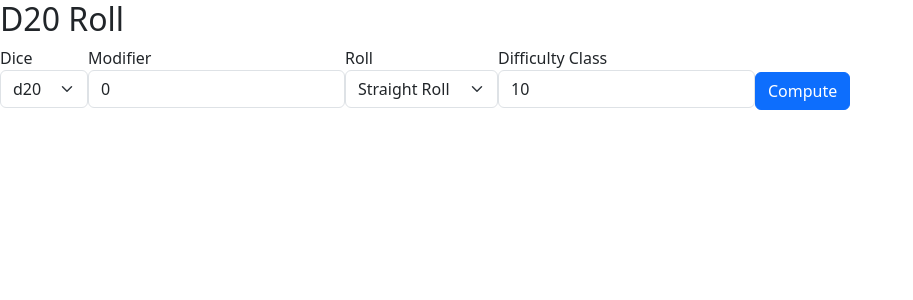
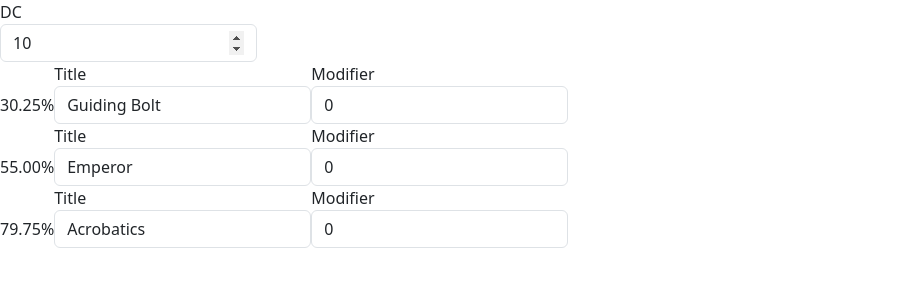
Before and after one commit to Kalamari2002/oracroll, a React (Vite) app: page / in a window 1280 px wide. Shown: the top 300 px of the page, without its empty margins (0-913 px from the left). Built offline with nearby package versions, Linux system fonts and the light colour scheme.

Commit message:
Refactored: changed application to display rolls in table-like layout, Removed: compute button

```diff
--- a/src/App.tsx
+++ b/src/App.tsx
@@ -1,10 +1,25 @@
 import ChallengeCard from './components/ChallengeCard';
+import { useState } from "react";
 import './App.css'
 
 function App() {
-
+  const [difficulty, setDifficulty] = useState(10);
+  const [advantage, setAdvantage] = useState(0);
   return <>
-    <ChallengeCard rollName={"D20 Roll"} />
+    <form className='challenge-form'>
+      <label>
+        DC
+        <input
+        type="number"
+        className="form-control"
+        defaultValue={10}
+        onChange={e=>setDifficulty(parseInt(e.target.value))}
+        />
+      </label>
+    </form>
+    <ChallengeCard rollName={"Guiding Bolt"} difficulty={difficulty} advantage={-1}/>
+    <ChallengeCard rollName={"Emperor"} difficulty={difficulty} advantage={0}/>
+    <ChallengeCard rollName={"Acrobatics"} difficulty={difficulty} advantage={1}/>
   </>
 }
 export default App
--- a/src/components/ChallengeCard.tsx
+++ b/src/components/ChallengeCard.tsx
@@ -1,54 +1,41 @@
 import { useState } from "react";
-import RollButton from "./RollButton";
-import type { Roll } from "../classes/Roll";
+
+import type { Roll } from "../interfaces/Roll";
 
 interface Props{
-    rollName : string
+    rollName : string,
+    difficulty : number,
+    advantage : number
 }
 
-function ChallengeCard({ rollName } : Props){
+function ChallengeCard({ rollName, difficulty, advantage} : Props){
 
-    const [target, setTarget] = useState(10);
     const [name, setName] = useState(rollName);
-    const [baseType, setBaseType] = useState(20);
     const [modifier, setModifier] = useState(0);
-    const [chanceText, setChanceText] = useState("");
-    const [advType, setAdvType] = useState(0);
 
-    const beat = (roll : Roll, target:number) => {
-        const MIN = roll.advType == 0 ? .05 : (roll.advType == -1 ? 0.0975 : 0.0025);
-        const MAX = roll.advType == 0 ? 0.95 : (roll.advType == -1 ? 0.9025 : 0.9975);
-        const bound = target - 1 - roll.modifier;
-        const type = roll.baseType;
-
-        if(bound <= 0) { setChanceText(`${(MAX * 100).toFixed(2)}%`); return MAX; }
-        if(bound >= type ) { setChanceText(`${(MIN * 100).toFixed(2)}%`); return MIN; }
-
-        const complementary = roll.advType == 1 ? Math.pow(( bound / type ), 2 ) : ( bound / type);
-
-        console.log(`Goal : ${bound}`);
-        const baseResult = 1 - complementary;
-        const result = roll.advType == -1 ? Math.pow(baseResult, 2) : baseResult;
-
-        setChanceText(`${(result * 100).toFixed(2)}%`);
-
-        return result;
+    const rateText = () => {
+        const subtraction = 20 - (difficulty - 1 - modifier);
+        const base = Math.max(0.05, Math.min(0.95, subtraction / 20));
+        const result = advantage == -1 ? Math.pow(base, 2) : (
+                advantage == 1 ?  1 - Math.pow(1 - base, 2) :
+                base
+        );
+        return (result * 100).toFixed(2);
     }
 
     return( <>
-        <h2>{name}</h2>
         <form>
             <label>
-                Dice
-                <select defaultValue={"20"} className="form-select" aria-label="Default select example">
-                    <option value="4">d4</option>
-                    <option value="6">d6</option>
-                    <option value="8">d8</option>
-                    <option value="10">d10</option>
-                    <option value="12">d12</option>
-                    <option value="20">d20</option>
-                    <option value="100">d100</option>
-                </select>
+                { rateText() }%
+            </label>
+            <label>
+                Title
+                <input name="abilityTitle"
+                type="text"
+                className="form-control"
+                defaultValue={rollName}
+                onChange={e=>setName(e.target.value)}
+                />
             </label>
             <label>
                 Modifier
@@ -59,39 +46,7 @@ function ChallengeCard({ rollName } : Props){
                 onChange={e=>setModifier(parseInt(e.target.value))}
                 />
             </label>
-            <label>
-                Roll
-                <select
-                defaultValue={0}
-                className="form-select"
-                aria-label="Default select example"
-                onChange={e=>setAdvType(parseInt(e.target.value))}
-                >
-                    <option value={1}>Advantage</option>
-                    <option value={0}>Straight Roll</option>
-                    <option value={-1}>Disadvantage</option>
-                </select>
-            </label>
-            <label>
-                Difficulty Class
-                <input name="targetVal"
-                type="number"
-                className="form-control"
-                defaultValue={10}
-                onChange={e=>setTarget(parseInt(e.target.value))}
-                />
-            </label>
-            <RollButton
-            roll={{
-                name : name,
-                baseType : baseType,
-                modifier : modifier,
-                advType : advType
-            }}
-            target={target}
-            computeChallenge={beat}/>
         </form>
-        <h3>{chanceText}</h3>
         </>
     );
 }
--- a/src/components/RollButton.tsx
+++ b/src/components/RollButton.tsx
@@ -1,4 +1,4 @@
-import type { Roll } from "../classes/Roll";
+import type { Roll } from "../interfaces/Roll";
 
 interface Challenge {
     roll : Roll,
--- /dev/null
+++ b/src/style/components/AbilityCard.css
@@ -0,0 +1,6 @@
+.roll-card {
+    padding: 1%;
+    border-style: solid;
+    border-color: black;
+    border-radius: 10px;
+}
```
Also changed, not shown: src/interfaces/Roll.ts (renamed from src/classes/Roll.ts).
